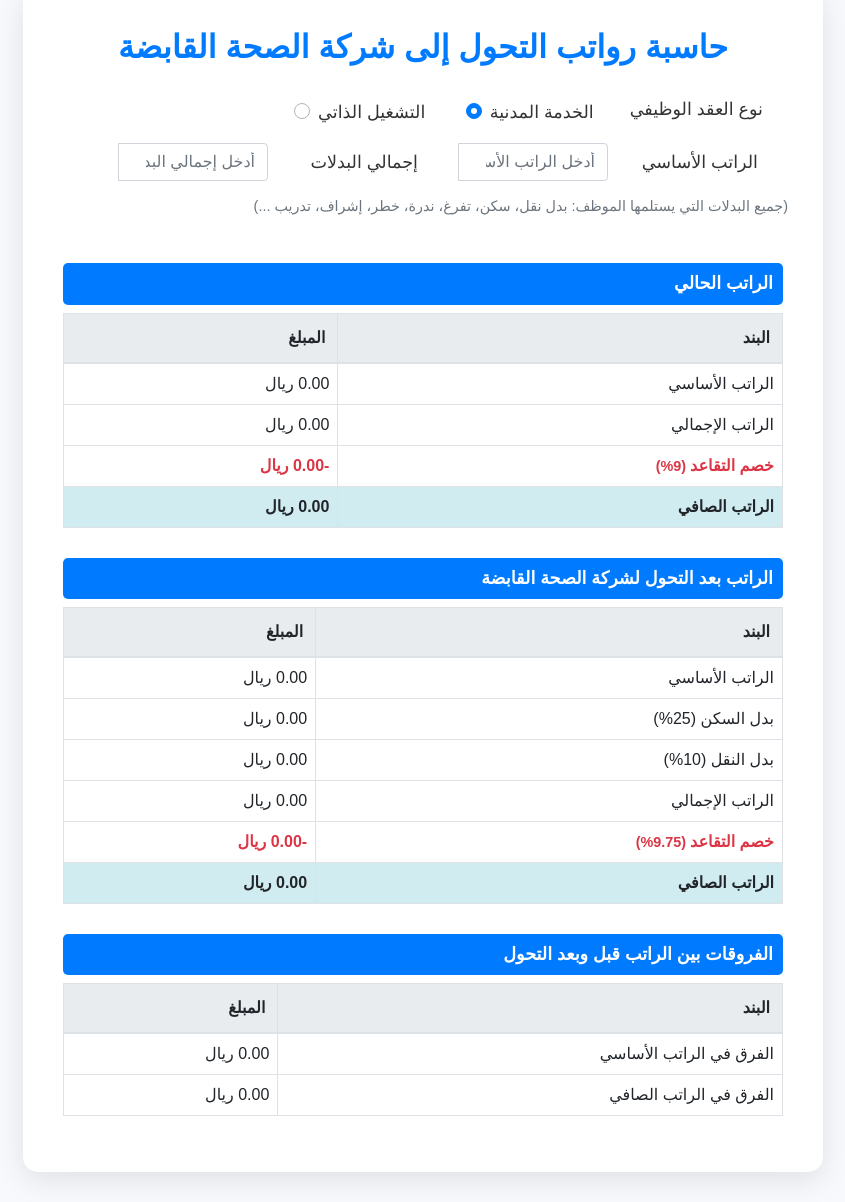
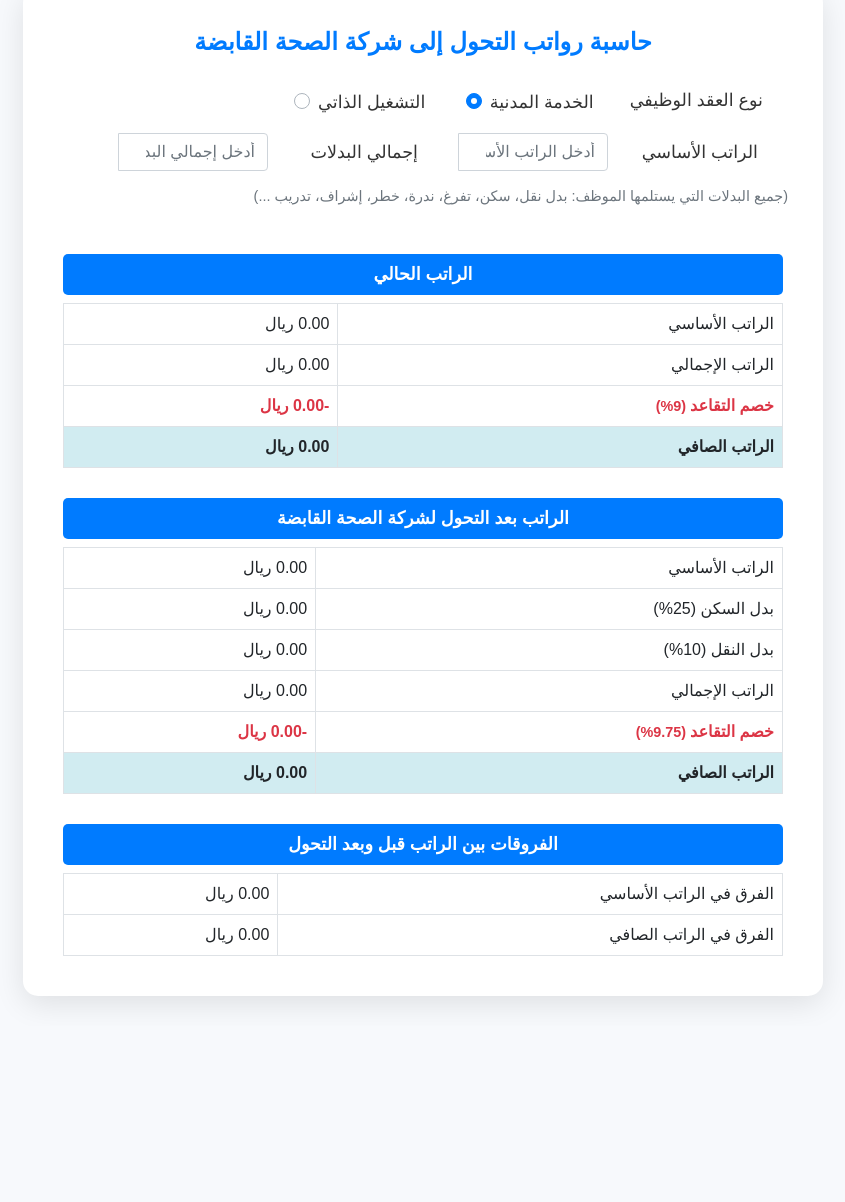
Before and after one commit to officialnet/Calculate, a plain HTML site: page index.html in a window 1280 px wide. Shown: the part 42-1244 px from the top of the page, without its empty margins (217-1062 px from the left). After the commit the page ends 1068 px from the top, so only its background shows below. Drawn offline with nearby package versions, Linux system fonts and the light colour scheme.

Commit message:
Update index.html

```diff
--- a/index.html
+++ b/index.html
@@ -27,6 +27,7 @@
       margin-bottom: 30px;
       text-align: center;
       font-weight: bold;
+      font-size: 1.5em; /* تصغير حجم الخط */
     }
     label {
       font-size: 1.1em;
@@ -46,13 +47,15 @@
       border-radius: 5px;
       font-size: 1.1em;
       font-weight: bold;
+      text-align: center; /* توسيط عناوين الجداول */
     }
-    .table th {
-      background-color: #e9ecef;
+    .table {
+      margin-bottom: 0; /* إزالة المسافة السفلية بين الجداول */
     }
     .table td {
       vertical-align: middle;
       padding: 8px;
+      border-top: none; /* إزالة الحدود العلوية للخلايا */
     }
     .notes {
       font-size: 0.9em;
@@ -150,12 +153,6 @@
     <div class="results">
       <h3>الراتب الحالي</h3>
       <table class="table table-bordered">
-        <thead>
-          <tr>
-            <th>البند</th>
-            <th>المبلغ</th>
-          </tr>
-        </thead>
         <tbody>
           <tr>
             <td>الراتب الأساسي</td>
@@ -181,12 +178,6 @@
     <div class="results">
       <h3>الراتب بعد التحول لشركة الصحة القابضة</h3>
       <table class="table table-bordered">
-        <thead>
-          <tr>
-            <th>البند</th>
-            <th>المبلغ</th>
-          </tr>
-        </thead>
         <tbody>
           <tr>
             <td>الراتب الأساسي</td>
@@ -220,12 +211,6 @@
     <div class="diff-section">
       <h3>الفروقات بين الراتب قبل وبعد التحول</h3>
       <table class="table table-bordered">
-        <thead>
-          <tr>
-            <th>البند</th>
-            <th>المبلغ</th>
-          </tr>
-        </thead>
         <tbody>
           <tr>
             <td>الفرق في الراتب الأساسي</td>
```
